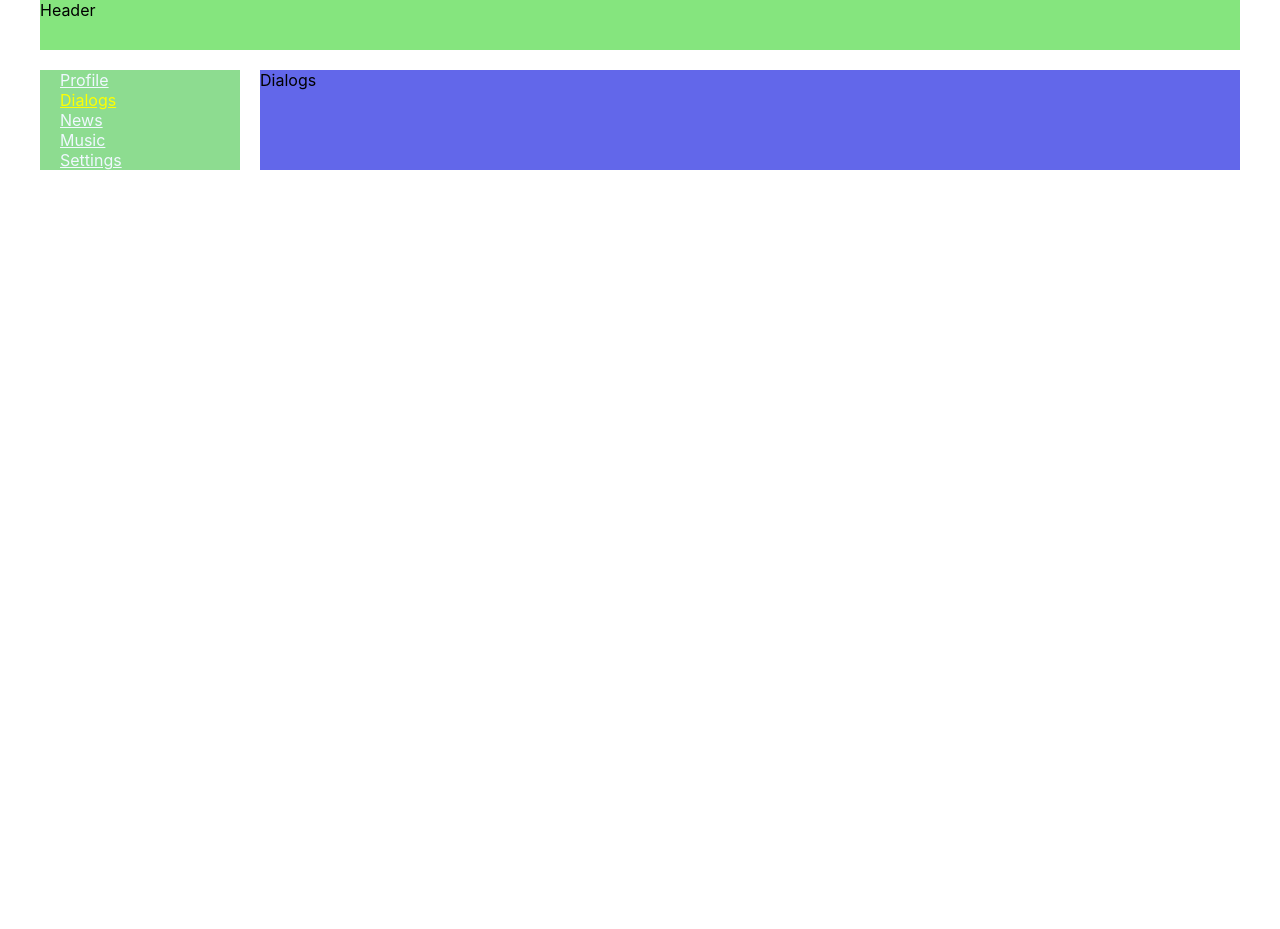
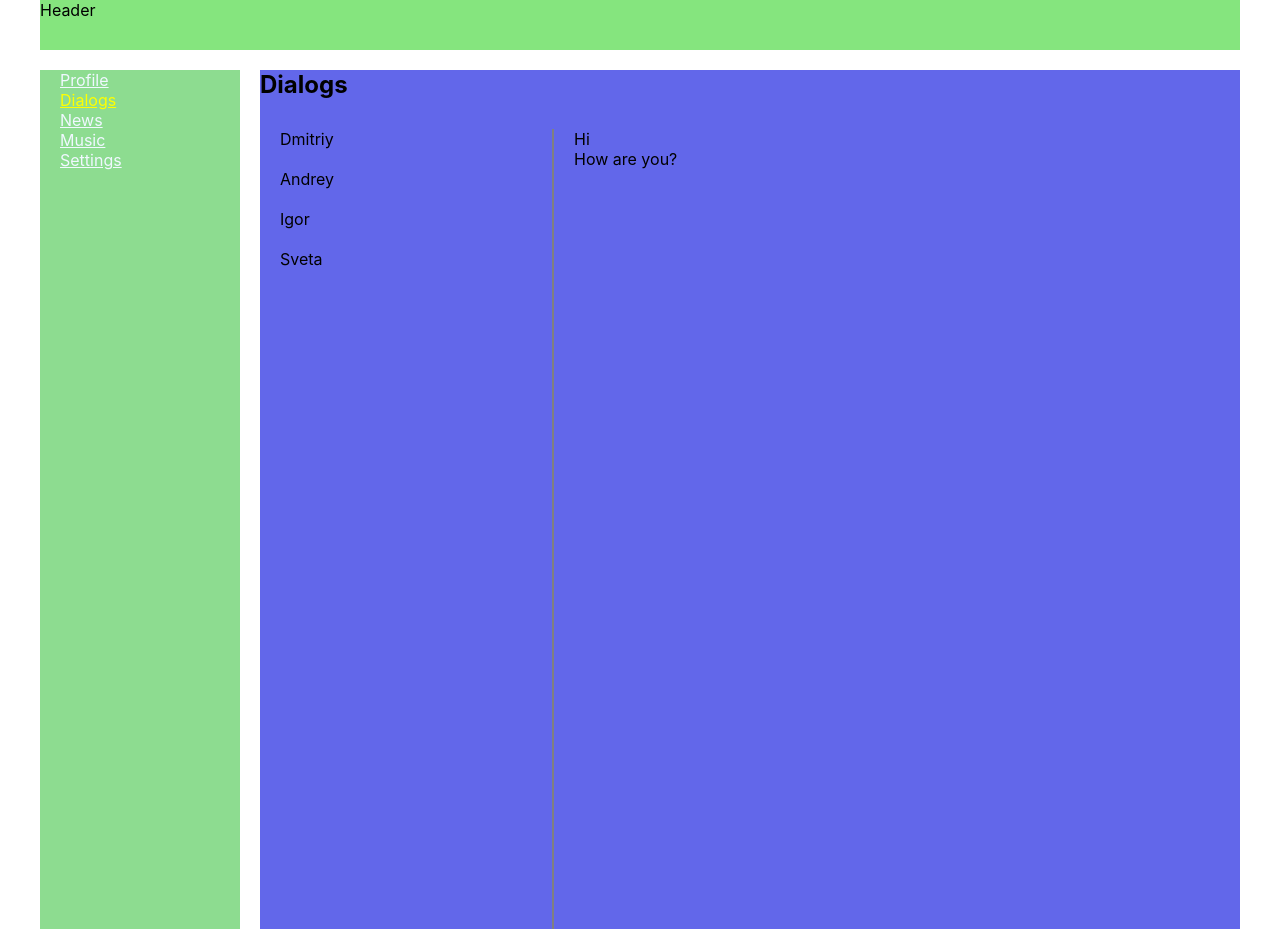
Before and after one commit to Pavel-Retunskih/samurai-way-main, a React (Create React App) app: page /dialogs in a window 1280 px wide. Before the commit the page ends 800 px from the top, so only its background shows below. Built offline with nearby package versions, Linux system fonts and the light colour scheme.

Commit message:
add dialog component

```diff
--- a/src/components/Dialogs/Dialogs.module.css
+++ b/src/components/Dialogs/Dialogs.module.css
@@ -4,3 +4,20 @@
   background: #6267ea;
   margin-left: 20px;
 }
+.dialogsContainer {
+  display: flex;
+  margin-top: 30px;
+  height: 100vh;
+}
+.dialogs {
+  width: 30%;
+  border-right: 2px solid grey;
+  padding-left: 20px;
+}
+.dialog {
+  margin-bottom: 20px;
+}
+.messages {
+  width: 70%;
+  padding-left: 20px;
+}
--- a/src/components/Dialogs/Dialogs.tsx
+++ b/src/components/Dialogs/Dialogs.tsx
@@ -1,4 +1,20 @@
 import s from "./Dialogs.module.css";
 export function Dialogs() {
-  return <div className={s.container}>Dialogs</div>;
+  return (
+    <div className={s.container}>
+      <h2>Dialogs</h2>
+      <div className={s.dialogsContainer}>
+        <div className={s.dialogs}>
+          <div className={s.dialog}>Dmitriy</div>
+          <div className={s.dialog}>Andrey</div>
+          <div className={s.dialog}>Igor</div>
+          <div className={s.dialog}>Sveta</div>
+        </div>
+        <div className={s.messages}>
+          <div className="message">Hi</div>
+          <div className="message">How are you?</div>
+        </div>
+      </div>
+    </div>
+  );
 }
```
